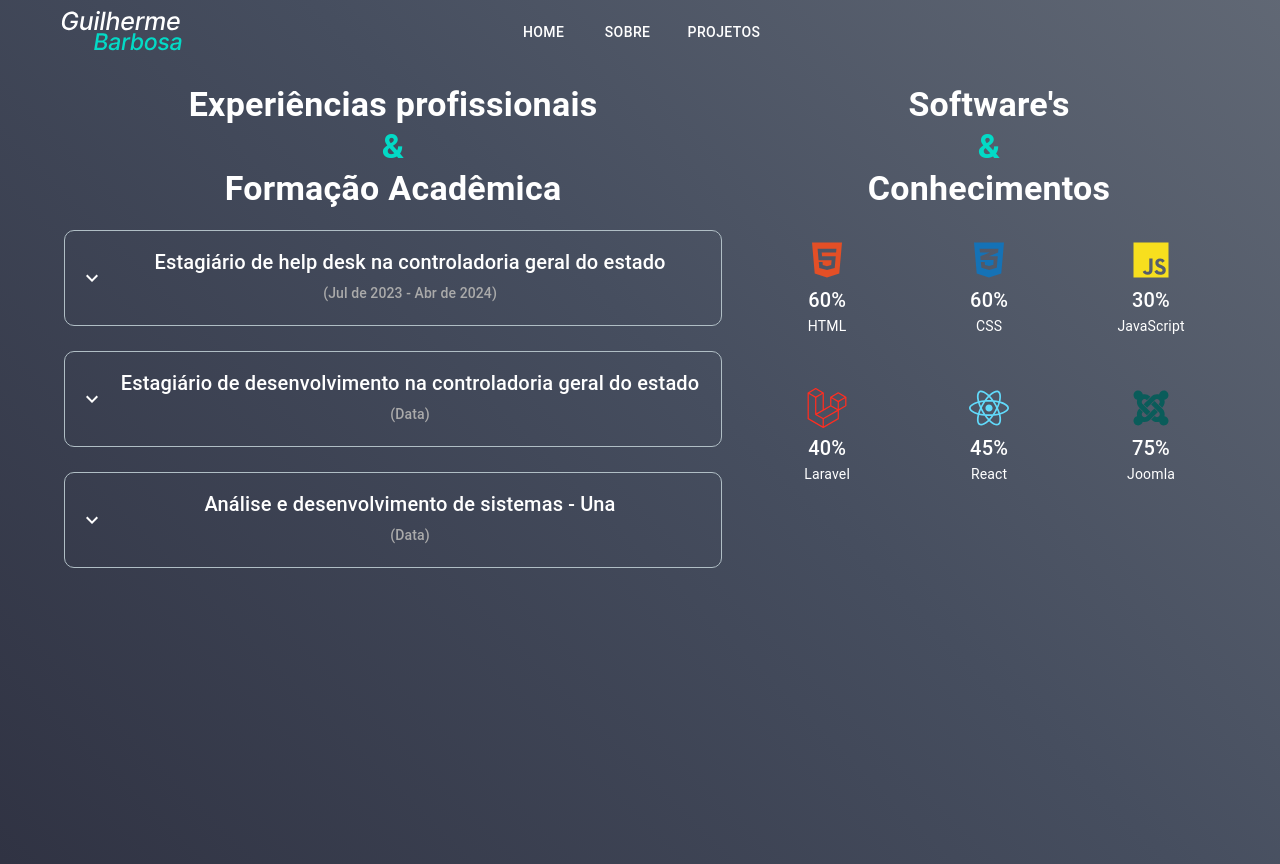
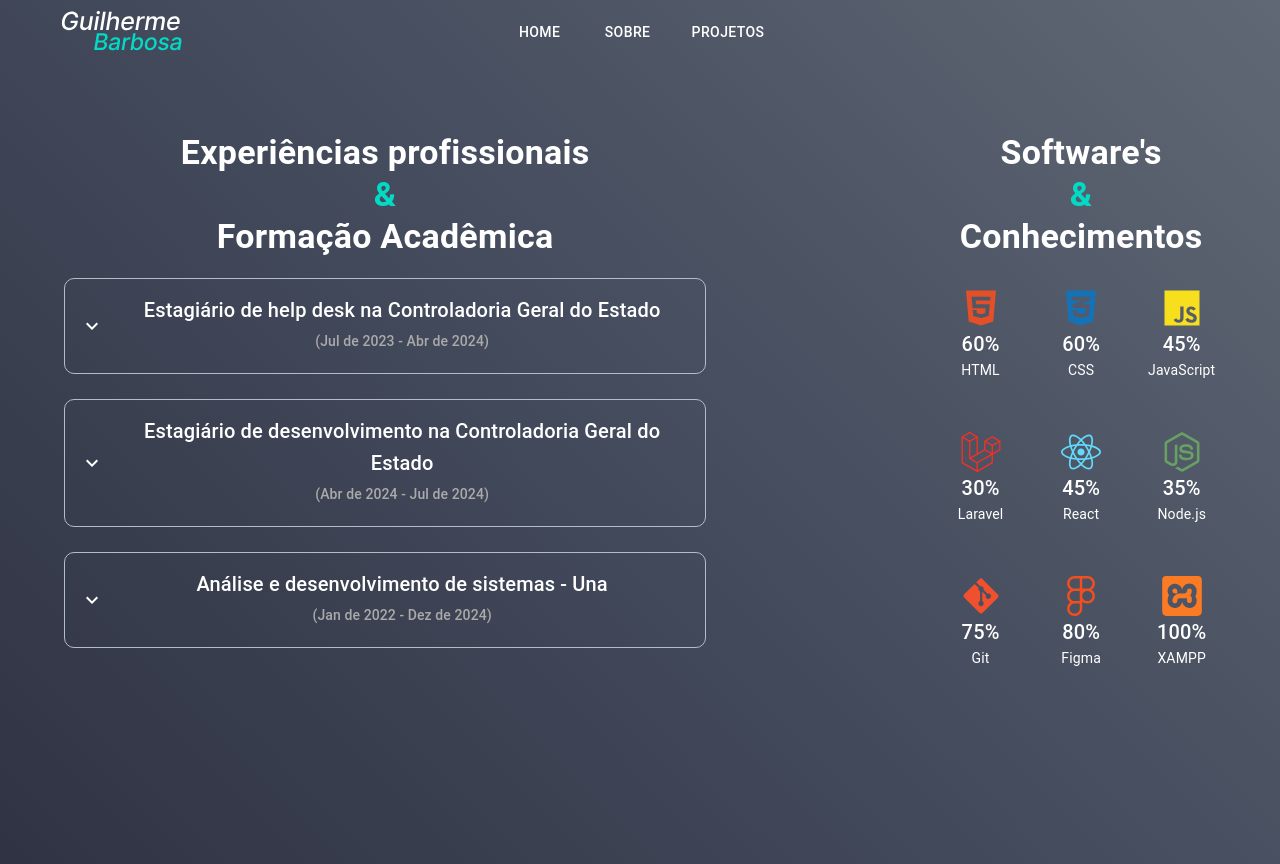
Before and after one commit to GuilhermeBarbosa16/Portfolio, a React (Vite) app: page /Sobre in a window 1280 px wide. Built offline with nearby package versions, Linux system fonts and the light colour scheme.

Commit message:
Feat: preenchimento de dados no sobre

```diff
--- a/src/Pages/app/Sobre.tsx
+++ b/src/Pages/app/Sobre.tsx
@@ -1,7 +1,8 @@
 import React, { useState } from 'react';
 import { Container, Box, Typography, Grid, Collapse } from '@mui/material';
 import ExpandMoreIcon from '@mui/icons-material/ExpandMore';
-import { FaHtml5, FaCss3Alt, FaJs, FaLaravel, FaReact, FaJoomla } from 'react-icons/fa';
+import { FaHtml5, FaCss3Alt, FaJs, FaLaravel, FaReact, FaJoomla, FaNodeJs, FaGitAlt } from 'react-icons/fa';
+import { SiFigma, SiXampp } from 'react-icons/si';
 
 const Home: React.FC = () => {
   const [expanded, setExpanded] = useState<string | false>(false);
@@ -19,11 +20,11 @@ const Home: React.FC = () => {
         height: '100vh',
         color: 'white',
         paddingTop: '20px',
-        overflow: 'hidden'  // Evita a rolagem global
+        overflow: 'hidden', // Evita a rolagem global
       }}
     >
       {/* Seção da esquerda: Experiências e Formação */}
-      <Box sx={{ width: '58%', paddingRight: '40px' }}>
+      <Box sx={{ width: '100%', paddingRight: '15rem', paddingTop: '3rem' }}>
         <Typography variant="h4" sx={{ fontWeight: 'bold', marginBottom: '20px', textAlign: 'center' }}>
           Experiências profissionais <br />
           <span style={{ color: '#03DAC6' }}>&</span>
@@ -55,7 +56,7 @@ const Home: React.FC = () => {
           />
           <Box sx={{ flexGrow: 1 }}>
             <Typography variant="h6">
-              Estagiário de help desk na controladoria geral do estado
+              Estagiário de help desk na Controladoria Geral do Estado
             </Typography>
             <Box display="flex" alignItems="center" justifyContent="center" sx={{ marginTop: '5px', marginBottom: '5px' }}>
               <Typography variant="subtitle2" sx={{ color: '#aaa' }}>
@@ -64,7 +65,7 @@ const Home: React.FC = () => {
             </Box>
             <Collapse in={expanded === 'panel1'} timeout="auto" unmountOnExit>
               <Typography variant="body2" sx={{ marginTop: '10px' }}>
-                Durante esse período na controladoria fui responsável pela área de suporte necessário à infraestrutura de rede e aos servidores públicos.
+                Durante esse período na controladoria fui responsável pela área de suporte necessário à infraestrutura de rede e aos servidores públicos, assistência ao desenvolvimento de sites, Joomla para criação e manutenção de sistemas.
               </Typography>
             </Collapse>
           </Box>
@@ -94,16 +95,16 @@ const Home: React.FC = () => {
           />
           <Box sx={{ flexGrow: 1 }}>
             <Typography variant="h6">
-              Estagiário de desenvolvimento na controladoria geral do estado
+              Estagiário de desenvolvimento na Controladoria Geral do Estado
             </Typography>
             <Box display="flex" alignItems="center" justifyContent="center" sx={{ marginTop: '5px', marginBottom: '5px' }}>
               <Typography variant="subtitle2" sx={{ color: '#aaa' }}>
-                (Data)
+                (Abr de 2024 - Jul de 2024)
               </Typography>
             </Box>
             <Collapse in={expanded === 'panel2'} timeout="auto" unmountOnExit>
               <Typography variant="body2" sx={{ marginTop: '10px' }}>
-                Detalhes do estágio de desenvolvimento na controladoria.
+                No periodo que eu estava como suporte, ja realizava reajustes de em sites e recebi a oportunidade de focar somente na parte de desenvolvimento. Onde eu utilizava PHP, JavaScript, Laravel, Livewire, Joomla
               </Typography>
             </Collapse>
           </Box>
@@ -137,12 +138,14 @@ const Home: React.FC = () => {
             </Typography>
             <Box display="flex" alignItems="center" justifyContent="center" sx={{ marginTop: '5px', marginBottom: '5px' }}>
               <Typography variant="subtitle2" sx={{ color: '#aaa' }}>
-                (Data)
+                (Jan de 2022 - Dez de 2024)
               </Typography>
             </Box>
             <Collapse in={expanded === 'panel3'} timeout="auto" unmountOnExit>
               <Typography variant="body2" sx={{ marginTop: '10px' }}>
-                Detalhes sobre o curso de Análise e Desenvolvimento de Sistemas.
+              5* Período
+              <br />
+              Ensino Superior, Análise de Sistemas, Atividades e grupos: (5* Período 5/5) Competências: UML (Linguagem de modelagem unificada) · MVC · Java · NetBeans · Banco de dados Oracle · MySQL · Node · Express.Js · React/Angular · PhpMyAdmin · PHP · JavaScript · TDD · BDD · Scrum · Kanban · métodos e técnicas engenharia de software.
               </Typography>
             </Collapse>
           </Box>
@@ -150,55 +153,176 @@ const Home: React.FC = () => {
       </Box>
 
       {/* Seção da direita: Habilidades */}
-      <Box sx={{ width: '40%', height: '100%', overflowY: 'auto', padding: '0px', borderRadius: '10px' }}>
+      <Box sx={{ width: '42%', paddingTop: '3rem' }}>
         <Typography variant="h4" sx={{ fontWeight: 'bold', textAlign: 'center', marginBottom: '20px' }}>
           Software's <br />
           <span style={{ color: '#03DAC6' }}>&</span><br />
           Conhecimentos
         </Typography>
         <Grid container spacing={4}>
-          <Grid item xs={4} textAlign="center">
-            <Box sx={{ padding: '10px', borderRadius: '10px' }}>  {/* Ajuste de padding */}
+          {/* Ícones originais */}
+          <Grid item xs={4}>
+            <Box sx={{
+              display: 'flex',
+              flexDirection: 'column',
+              alignItems: 'center',
+              padding: '10px',
+              borderRadius: '10px',
+              transition: 'transform 0.3s',
+              '&:hover': {
+                transform: 'scale(1.1)',
+              },
+            }}>
               <FaHtml5 style={{ fontSize: 40, color: '#E34F26' }} />
               <Typography variant="h6">60%</Typography>
               <Typography variant="body2">HTML</Typography>
             </Box>
           </Grid>
-          <Grid item xs={4} textAlign="center">
-            <Box sx={{ padding: '10px', borderRadius: '10px' }}>
+
+          <Grid item xs={4}>
+            <Box sx={{
+              display: 'flex',
+              flexDirection: 'column',
+              alignItems: 'center',
+              padding: '10px',
+              borderRadius: '10px',
+              transition: 'transform 0.3s',
+              '&:hover': {
+                transform: 'scale(1.1)',
+              },
+            }}>
               <FaCss3Alt style={{ fontSize: 40, color: '#1572B6' }} />
               <Typography variant="h6">60%</Typography>
               <Typography variant="body2">CSS</Typography>
             </Box>
           </Grid>
-          <Grid item xs={4} textAlign="center">
-            <Box sx={{ padding: '10px', borderRadius: '10px' }}>
+
+          <Grid item xs={4}>
+            <Box sx={{
+              display: 'flex',
+              flexDirection: 'column',
+              alignItems: 'center',
+              padding: '10px',
+              borderRadius: '10px',
+              transition: 'transform 0.3s',
+              '&:hover': {
+                transform: 'scale(1.1)',
+              },
+            }}>
               <FaJs style={{ fontSize: 40, color: '#F7DF1E' }} />
-              <Typography variant="h6">30%</Typography>
+              <Typography variant="h6">45%</Typography>
               <Typography variant="body2">JavaScript</Typography>
             </Box>
           </Grid>
-          <Grid item xs={4} textAlign="center">
-            <Box sx={{ padding: '10px', borderRadius: '10px' }}>
+
+          <Grid item xs={4}>
+            <Box sx={{
+              display: 'flex',
+              flexDirection: 'column',
+              alignItems: 'center',
+              padding: '10px',
+              borderRadius: '10px',
+              transition: 'transform 0.3s',
+              '&:hover': {
+                transform: 'scale(1.1)',
+              },
+            }}>
               <FaLaravel style={{ fontSize: 40, color: '#FF2D20' }} />
-              <Typography variant="h6">40%</Typography>
+              <Typography variant="h6">30%</Typography>
               <Typography variant="body2">Laravel</Typography>
             </Box>
           </Grid>
-          <Grid item xs={4} textAlign="center">
-            <Box sx={{ padding: '10px', borderRadius: '10px' }}>
+
+          <Grid item xs={4}>
+            <Box sx={{
+              display: 'flex',
+              flexDirection: 'column',
+              alignItems: 'center',
+              padding: '10px',
+              borderRadius: '10px',
+              transition: 'transform 0.3s',
+              '&:hover': {
+                transform: 'scale(1.1)',
+              },
+            }}>
               <FaReact style={{ fontSize: 40, color: '#61DAFB' }} />
               <Typography variant="h6">45%</Typography>
               <Typography variant="body2">React</Typography>
             </Box>
           </Grid>
-          <Grid item xs={4} textAlign="center">
-            <Box sx={{ padding: '10px', borderRadius: '10px' }}>
-              <FaJoomla style={{ fontSize: 40, color: '#0A5C5A' }} />
-              <Typography variant="h6">75%</Typography>
-              <Typography variant="body2">Joomla</Typography>
+
+          <Grid item xs={4}>
+            <Box sx={{
+              display: 'flex',
+              flexDirection: 'column',
+              alignItems: 'center',
+              padding: '10px',
+              borderRadius: '10px',
+              transition: 'transform 0.3s',
+              '&:hover': {
+                transform: 'scale(1.1)',
+              },
+            }}>
+              <FaNodeJs style={{ fontSize: 40, color: '#68A063' }} />
+              <Typography variant="h6">35%</Typography>
+              <Typography variant="body2">Node.js</Typography>
             </Box>
           </Grid>
+
+          <Grid item xs={4}>
+            <Box sx={{
+              display: 'flex',
+              flexDirection: 'column',
+              alignItems: 'center',
+              padding: '10px',
+              borderRadius: '10px',
+              transition: 'transform 0.3s',
+              '&:hover': {
+                transform: 'scale(1.1)',
+              },
+            }}>
+              <FaGitAlt style={{ fontSize: 40, color: '#F1502F' }} />
+              <Typography variant="h6">75%</Typography>
+              <Typography variant="body2">Git</Typography>
+            </Box>
+          </Grid>
+
+          <Grid item xs={4}>
+            <Box sx={{
+              display: 'flex',
+              flexDirection: 'column',
+              alignItems: 'center',
+              padding: '10px',
+              borderRadius: '10px',
+              transition: 'transform 0.3s',
+              '&:hover': {
+                transform: 'scale(1.1)',
+              },
+            }}>
+              <SiFigma style={{ fontSize: 40, color: '#F24E1E' }} />
+              <Typography variant="h6">80%</Typography>
+              <Typography variant="body2">Figma</Typography>
+            </Box>
+          </Grid>
+
+          <Grid item xs={4}>
+            <Box sx={{
+              display: 'flex',
+              flexDirection: 'column',
+              alignItems: 'center',
+              padding: '10px',
+              borderRadius: '10px',
+              transition: 'transform 0.3s',
+              '&:hover': {
+                transform: 'scale(1.1)',
+              },
+            }}>
+              <SiXampp style={{ fontSize: 40, color: '#FB7A24' }} />
+              <Typography variant="h6">100%</Typography>
+              <Typography variant="body2">XAMPP</Typography>
+            </Box>
+          </Grid>
+
         </Grid>
       </Box>
     </Container>
--- a/src/Pages/app/index.tsx
+++ b/src/Pages/app/index.tsx
@@ -4,6 +4,9 @@ import { GitHub, LinkedIn, WhatsApp, Email } from '@mui/icons-material';
 import DownloadIcon from '@mui/icons-material/Download';
 import Foto from '../../assets/MinhaFoto.jpg';
 import MaquinaDeEscrever from '../../components/MaquinadeEscrever';
+import { ThemeProvider, createTheme } from '@mui/material/styles';
+import ReactDOM from 'react-dom';
+import App from '../../App';
 
 const Home: React.FC = () => {
   return (
@@ -59,7 +62,7 @@ const Home: React.FC = () => {
           <Typography variant="subtitle1" sx={{ color: '#00ffcc', mb: 4 }}>
             <MaquinaDeEscrever text="Estudante de desenvolvimento Web" />
           </Typography>
-          <a href="/Download/Curriculo.pdf" download style={{ textDecoration: 'none' }}>
+          <a href="https://drive.google.com/file/d/1q8DzV8luMlgFTUXdaNkbxsW52HikAVI8/view?usp=sharing" target="_blank" download style={{ textDecoration: 'none' }}>
           <Button
             variant="outlined"
             color="inherit"
--- a/src/Pages/layout/Header.tsx
+++ b/src/Pages/layout/Header.tsx
@@ -3,6 +3,7 @@ import { AppBar, Toolbar, Button, Box } from '@mui/material';
 import { Link } from 'react-router-dom';
 import imageToAdd from '../../assets/Logo.svg';
 import { Outlet } from 'react-router-dom';
+import { padding } from '@mui/system';
 
 const Header: React.FC = () => {
   return (
@@ -11,7 +12,7 @@ const Header: React.FC = () => {
         <Box style={{ position: 'absolute', left: '20px', display: 'flex', alignItems: 'center' }}>
           <img src={imageToAdd} alt="Logo" />
         </Box>
-        <Box style={{ display: 'flex', alignItems: 'center', gap: '20px' }}>
+        <Box style={{ display: 'flex', alignItems: 'center', gap: '1.5rem', }}>
           <Button component={Link} to="/" style={{ color: '#ffffff' }}>
             Home
           </Button>
```
